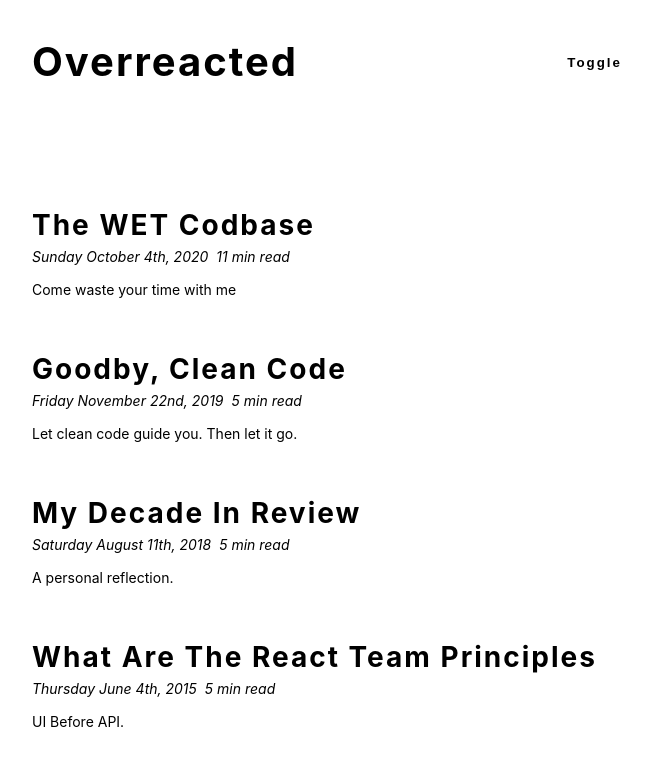
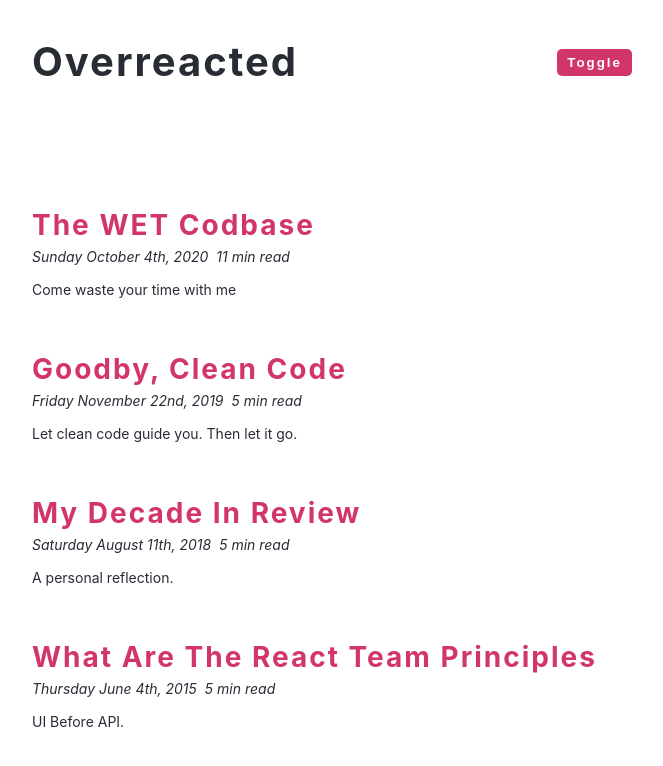
Before and after one commit to nfragiskatos/React-Dark_Mode, a React (Create React App) app: page / in a window 1280 px wide. Shown: the top 766 px of the page, without its empty margins (308-971 px from the left). Built offline with nearby package versions, Linux system fonts and the light colour scheme.

Commit message:
Added theme toggle functionality
- Created theme state variable to keep track of the current theme selected
- Added useEffect to change the class of the root html element when the theme state changes.
- Added toggleTheme to toggle theme
- Add onClick to toggle button to call toggleTheme

```diff
--- a/src/App.js
+++ b/src/App.js
@@ -3,12 +3,26 @@
 import Article from './Article';
 
 function App () {
+	const [ theme, setTheme ] = useState('light-theme');
+
+	const toggleTheme = () => {
+		setTheme(theme === 'light-theme' ? 'dark-theme' : 'light-theme');
+	};
+
+	useEffect(
+		() => {
+			document.documentElement.className = theme;
+		},
+		[ theme ]
+	);
 	return (
 		<main>
 			<nav>
 				<div className='nav-center'>
 					<h1>overreacted</h1>
-					<button className='btn'>toggle</button>
+					<button className='btn' onClick={toggleTheme}>
+						toggle
+					</button>
 				</div>
 			</nav>
 			<section className='articles'>
--- a/src/index.css
+++ b/src/index.css
@@ -19,7 +19,7 @@
 .light-theme {
   --clr-bcg: #fff;
   --clr-font: #282c35;
-  --clr-primary: #ffa7c4;
+  --clr-primary: #d23669;
 }
 
 *,
```
